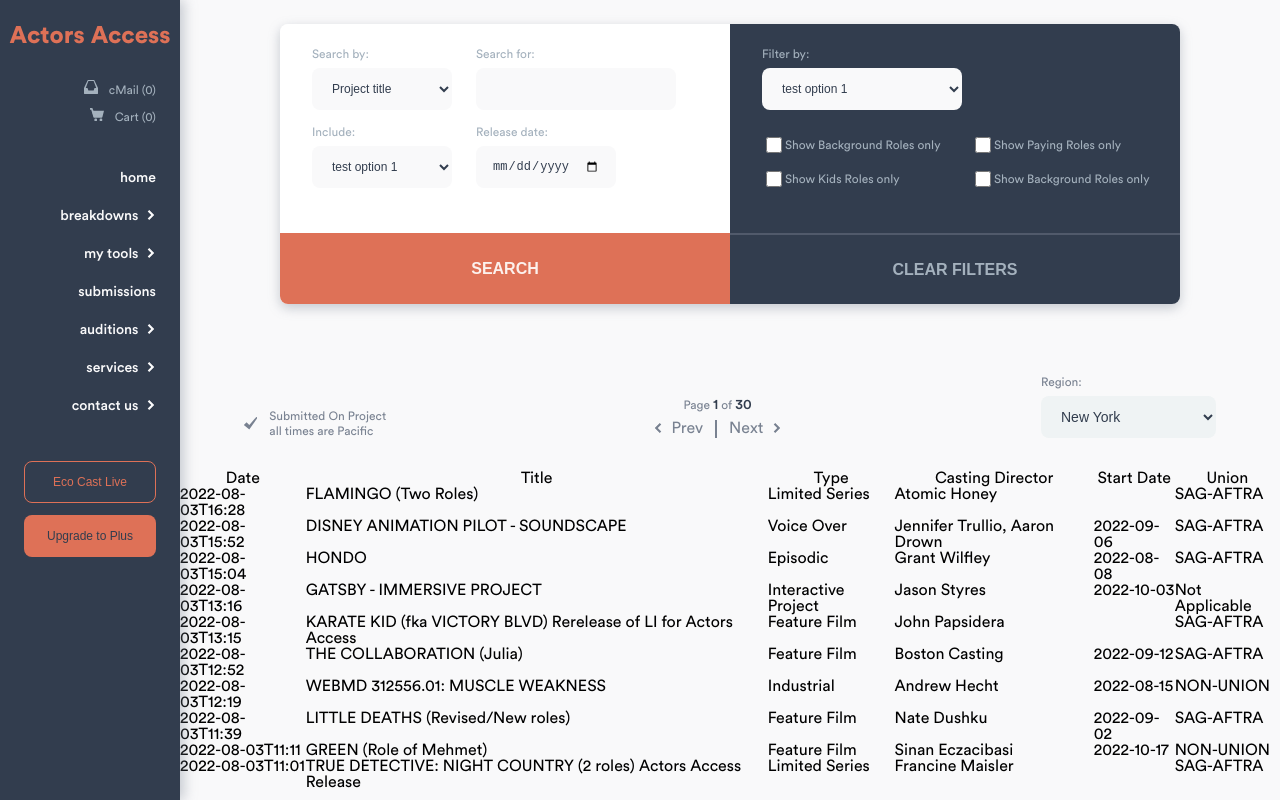
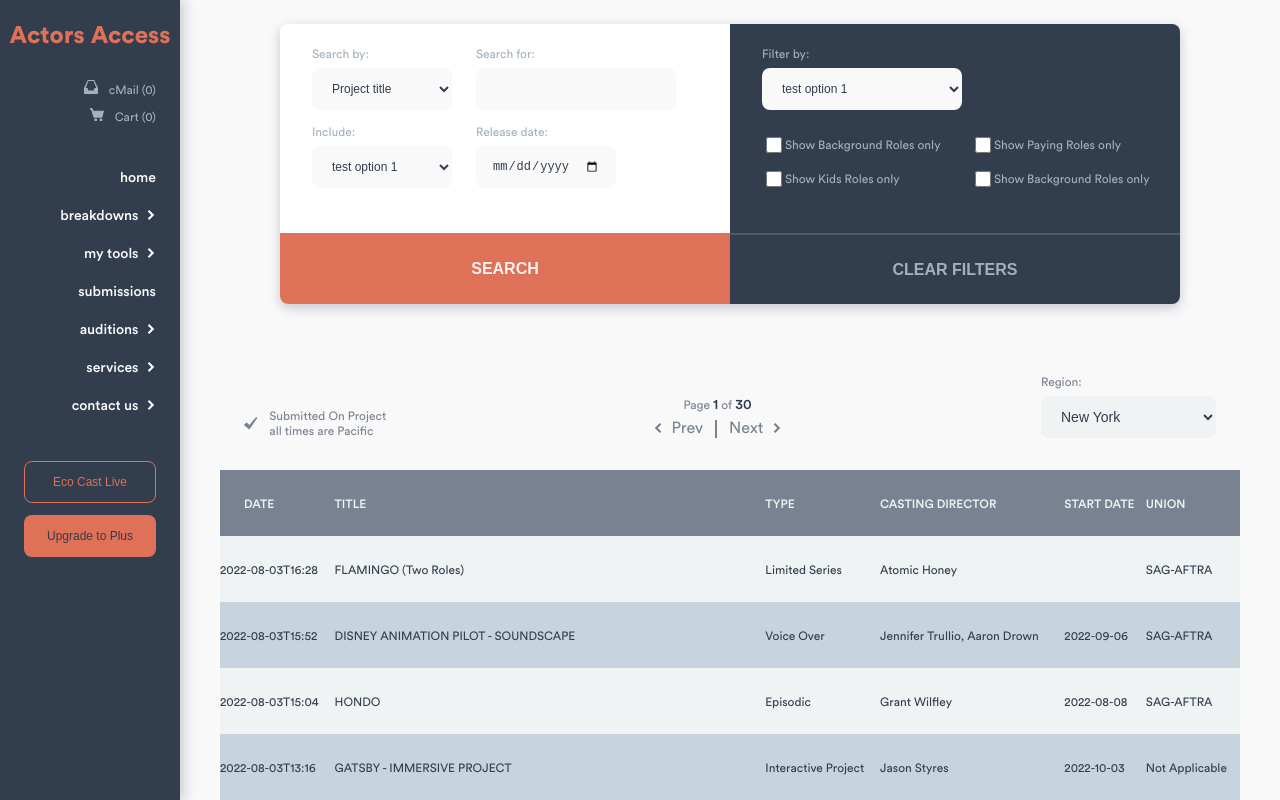
Before and after one commit to Zachcos/ActorsAccessRedesign, a Next.js app: page /breakdowns in a window 1280 px wide. Shown: the top 800 px of the page. Built offline with nearby package versions, Linux system fonts and the light colour scheme.

Commit message:
Refactor breakdownTable layout and add basic table styling

```diff
--- a/components/breakdownsTable.tsx
+++ b/components/breakdownsTable.tsx
@@ -5,7 +5,51 @@
   getCoreRowModel,
   useReactTable,
 } from '@tanstack/react-table';
+import styled from 'styled-components';
+import { colors, font } from '../styles/variables';
+import BreakdownsTableOptions from './breakdownsTableOptions';
 import breakdownData from '../data/breakdownData';
+
+const Wrapper = styled.div`
+  display: flex;
+  flex-direction: column;
+  justify-content: center;
+  margin-top: 72px;
+  width: 100%;
+
+  box-sizing: border-box;
+  padding: 0 40px;
+`;
+
+const Table = styled.table`
+  width: 100%;
+  thead {
+    ${font(12, 500, `${colors.neut_2}`)};
+    background: ${colors.neut_6};
+    height: 66px;
+    text-transform: uppercase;
+    th {
+      padding-top: 28px;
+      text-align: left;
+      &:first-child {
+        padding-left: 24px;
+      }
+    }
+  }
+  tbody {
+    ${font(12, 400, `${colors.neut_8}`)};
+    tr {
+      height: 66px;
+      background: ${colors.neut_4};
+      &:nth-child(odd) {
+        background: ${colors.neut_2};
+      }
+      td {
+        padding-top: 28px;
+      }
+    }
+  }
+`;
 
 const columnHelper = createColumnHelper<BreakdownProps>();
 
@@ -45,8 +89,10 @@
   });
 
   return (
+    <Wrapper>
+      <BreakdownsTableOptions />
       <div className='breakdownTable'>
-      <table>
+        <Table>
           <thead>
             {table.getHeaderGroups().map((headerGroup) => (
               <tr key={headerGroup.id}>
@@ -74,8 +120,9 @@
               </tr>
             ))}
           </tbody>
-      </table>
+        </Table>
       </div>
+    </Wrapper>
   );
 };
 
--- a/components/breakdownsTableOptions.tsx
+++ b/components/breakdownsTableOptions.tsx
@@ -1,17 +1,6 @@
 import styled from 'styled-components';
 import { colors, font } from '../styles/variables';
 import { CheckMark, Arrow } from '../styles/icons';
-
-const Wrapper = styled.div`
-  display: flex;
-  flex-direction: column;
-  justify-content: center;
-  margin-top: 72px;
-  width: 100%;
-
-  box-sizing: border-box;
-  padding: 0 40px;
-`;
 
 const TableOptions = styled.div`
   align-items: end;
@@ -91,81 +80,8 @@
   }
 `;
 
-const Table = styled.table`
-  thead {
-    ${font(12, 500, `${colors.neut_2}`)};
-    align-items: center;
-    background: ${colors.neut_6};
-    border-radius: 8px 8px 0 0;
-    box-sizing: border-box;
-    display: flex;
-    height: 66px;
-    padding: 0 24px;
-    text-transform: uppercase;
-    .heading {
-      align-items: center;
-      display: flex;
-      height: 66px;
-      text-align: left;
-      width: 100%;
-      &_date {
-        flex-basis: 102px;
-        svg {
-          fill: ${colors.neut_2};
-          margin-left: 8px;
-        }
-      }
-      &_title {
-        flex-basis: 400px;
-      }
-      &_type {
-        width: 140px;
-      }
-      &_casting {
-        width: 300px;
-      }
-      &_start {
-        width: 110px;
-      }
-      &_union {
-        width: 80px;
-      }
-    }
-  }
-  tbody {
-    ${font(12, 400, `${colors.neut_8}`)};
-    .item {
-      align-items: center;
-      display: flex;
-      height: 66px;
-      padding-left: 24px;
-      text-align: left;
-      width: 100%;
-      &_date {
-        flex-basis: 102px;
-      }
-      &_title {
-        flex-basis: 400px;
-      }
-      &_type {
-        width: 140px;
-      }
-      &_casting {
-        width: 300px;
-      }
-      &_start {
-        width: 110px;
-      }
-      &_union {
-        width: 80px;
-      }
-    }
-  }
-`;
-
 const BreakdownsTableOptions = () => {
   return (
-    <Wrapper>
     <TableOptions>
       <div className='submittedNote'>
         <CheckMark />
@@ -195,7 +111,6 @@
         </select>
       </RegionSelect>
     </TableOptions>
-    </Wrapper>
   );
 };
 
--- a/pages/breakdowns.tsx
+++ b/pages/breakdowns.tsx
@@ -2,7 +2,6 @@
 import styled from 'styled-components';
 import Layout from '../components/layout';
 import SearchFilterCard from '../components/seachFilterCard';
-import BreakdownsTableOptions from '../components/breakdownsTableOptions';
 import BreakdownsTable from '../components/breakdownsTable';
 
 const Wrapper = styled.div`
@@ -16,7 +15,6 @@
   return (
     <Wrapper>
       <SearchFilterCard />
-      <BreakdownsTableOptions />
       <BreakdownsTable />
     </Wrapper>
   );
```
Lines whose indentation alone changed are shown as unchanged.
